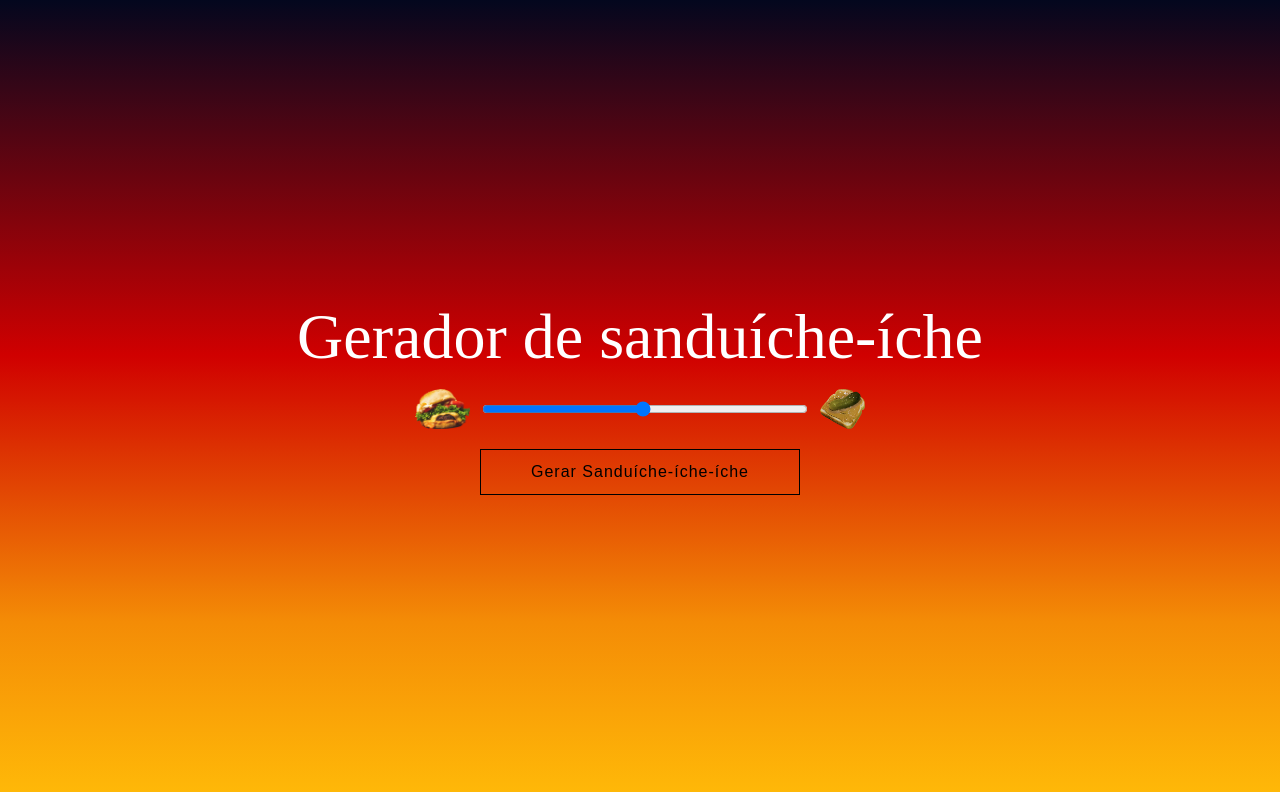
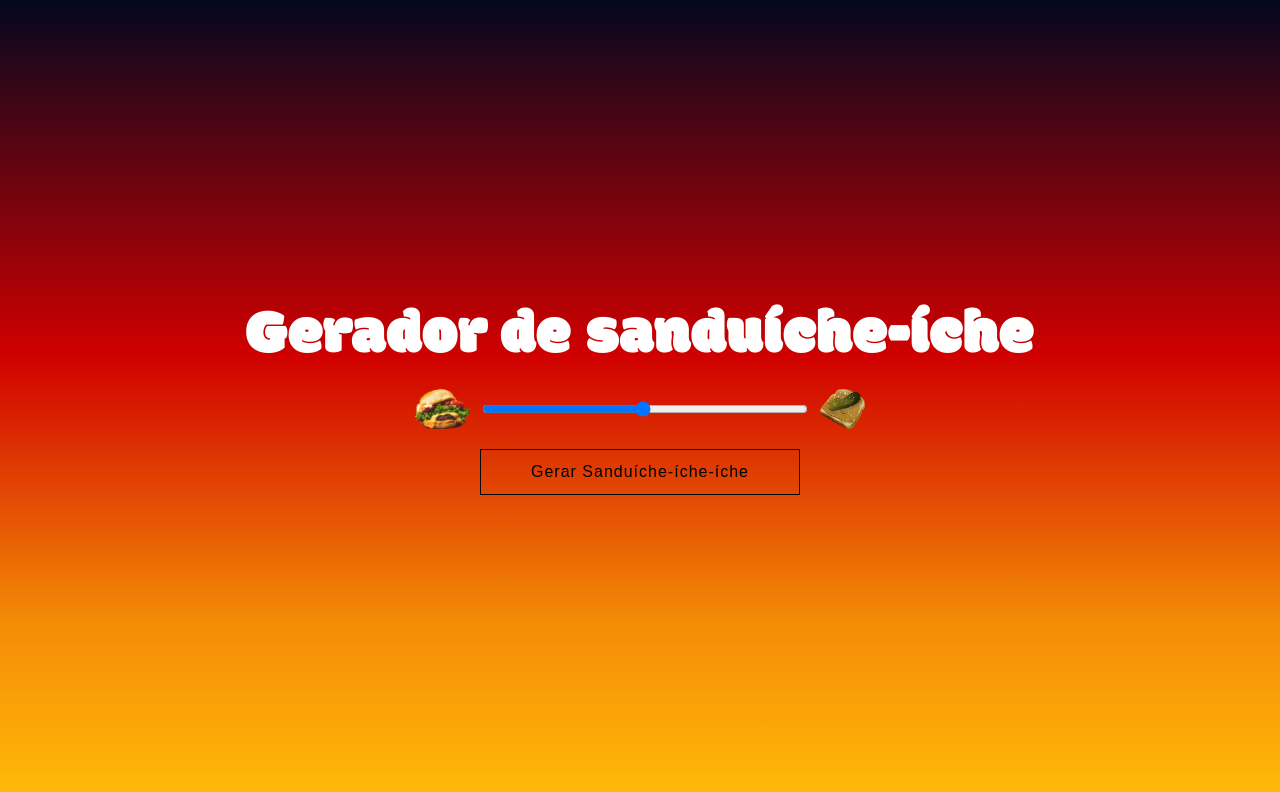
Before and after one commit to EricOgata/sanduicheicheiche, a website: page index.html in a window 1280 px wide. Drawn offline with Linux system fonts and the light colour scheme; the site is published under a folder, as on GitHub Pages, so addresses that start at the root find nothing.

Commit message:
fast-commit

```diff
--- a/index.html
+++ b/index.html
@@ -10,6 +10,7 @@
     <link rel="stylesheet" href="public/styles/fonts.css">
     <link rel="stylesheet" href="public/styles/colors.css">
     <link rel="stylesheet" href="public/styles/style.css">
+    <link rel="shortcut icon" href="public/assets/images/favicon.ico" type="image/x-icon">
     <script src="public/assets/js/jquery-3.6.1.slim.min.js"></script>
 </head>
 
--- a/public/styles/fonts.css
+++ b/public/styles/fonts.css
@@ -1,4 +1,4 @@
 @font-face {
     font-family: Modak;
-    src: url(/public/fonts/Modak-Regular.ttf);
+    src: url(../fonts/Modak-Regular.ttf);
 }
```
Also changed, not shown: public/assets/images/favicon.ico (added).
